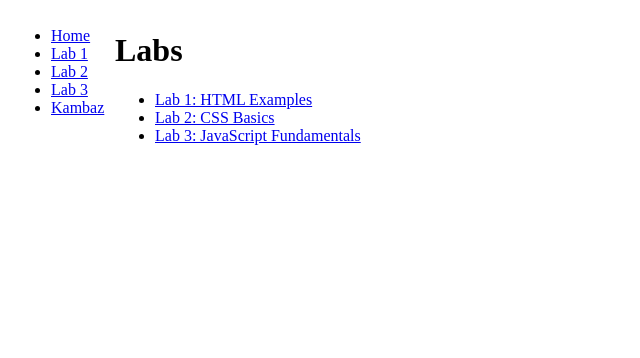
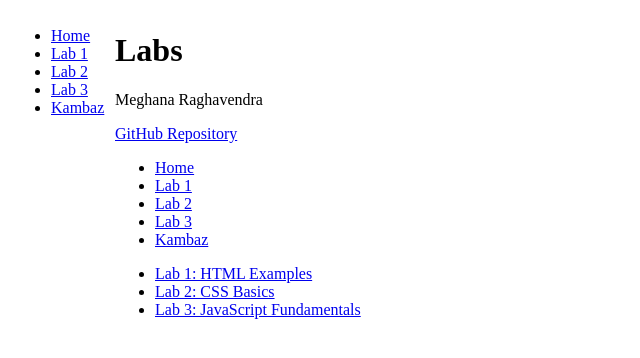
Before and after one commit to meghana2108/kambaz-next-js, a Next.js app: page /Labs in a window 1280 px wide. Shown: the top 358 px of the page, without its empty margins (0-640 px from the left). Built offline with nearby package versions, Linux system fonts and the light colour scheme.

Commit message:
made changes to courseLayout

```diff
--- a/app/Labs/page.tsx
+++ b/app/Labs/page.tsx
@@ -1,8 +1,27 @@
 import Link from "next/link";
+import TOC from "./TOC"; // Adjust the path if your TOC is elsewhere
+
 export default function Labs() {
   return (
     <div id="wd-labs">
       <h1>Labs</h1>
+
+      <p id="wd-name">Meghana Raghavendra</p>
+
+      <p>
+        <a
+          id="wd-github"
+          href="https://github.com/meghana2108/kambaz-next-js.git"
+          target="_blank"
+          rel="noopener noreferrer"
+        >
+          GitHub Repository
+        </a>
+      </p>
+
+      {/* Table of Contents component */}
+      <TOC />
+
       <ul>
         <li>
           <Link href="/Labs/Lab1" id="wd-lab1-link">
```
Also changed, not shown: app/(Kambaz)/Courses/[cid]/layout.tsx (+4 -4 lines).
